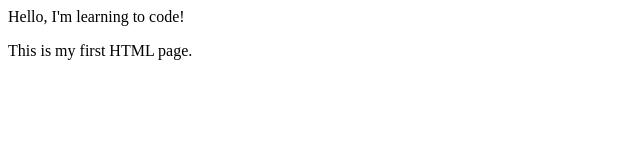
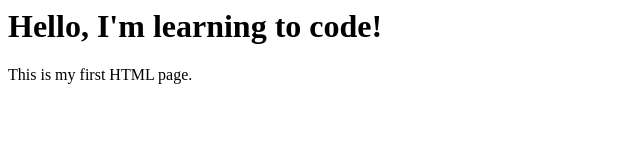
Before and after one commit to deborahI431/day-1-html, a plain HTML site: page index.html in a window 1280 px wide. Shown: the whole page, without its empty margins (0-640 px from the left). Drawn offline with Linux system fonts and the light colour scheme.

Commit message:
Update index.html

```diff
--- a/index.html
+++ b/index.html
@@ -1,10 +1,10 @@
 <DOCTYPE html>
 <html></html>
-<head></head>
+<head>
 <title>My First Page</title>
 </head>
   <body></body>
-  <h1></h1>Hello, I'm learning to code!</h1>
-  <p></p>This is my first HTML page.</p>
+  <h1>Hello, I'm learning to code!</h1>
+  <p>This is my first HTML page.</p>
 </body>
 </html>
```
